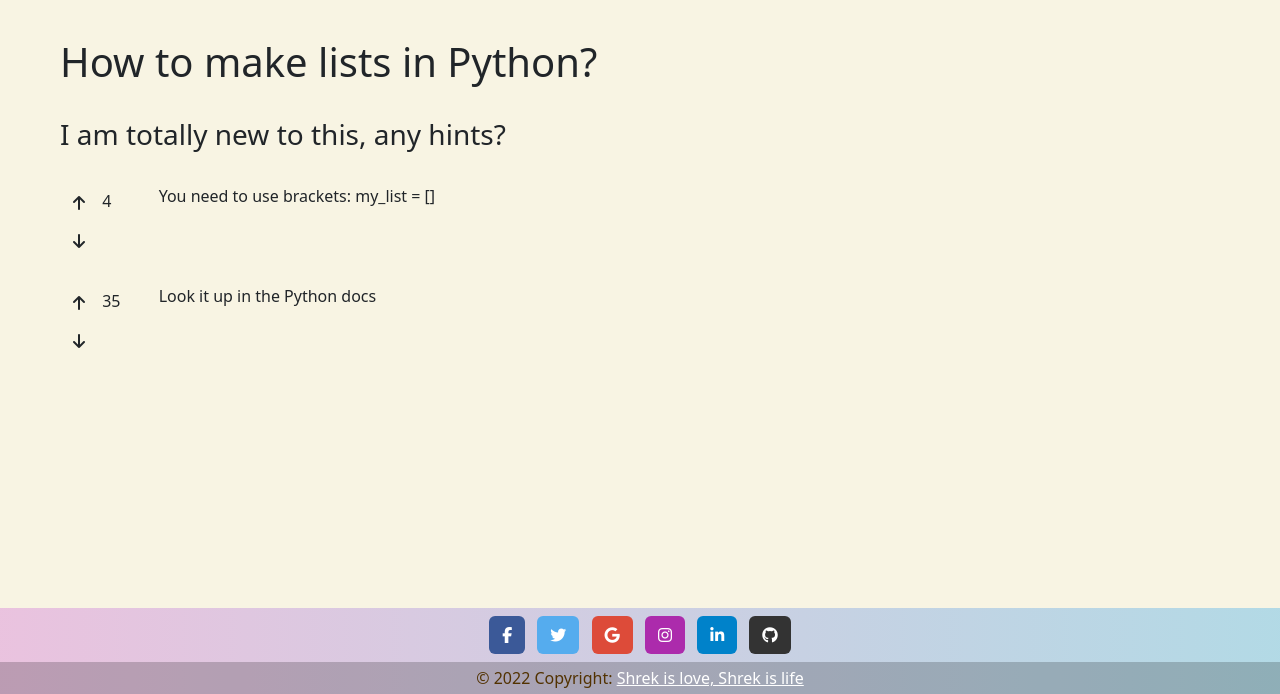
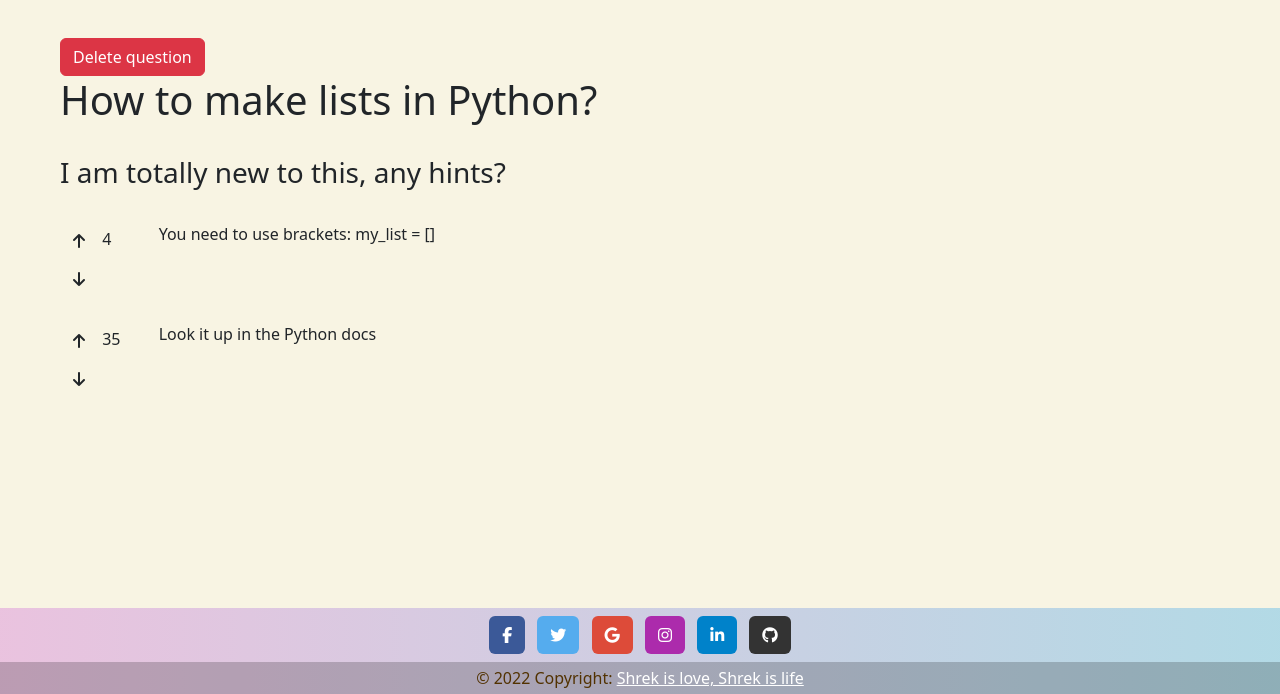
Before and after one commit to Zachiel/ask-mate-python, a Flask app: page /question/1 in a window 1280 px wide. Shown: the part 106-800 px from the top of the page. Run offline with Flask 2, Linux system fonts and the light colour scheme; some libraries are stand-ins or nearby versions.

Commit message:
base code for start

```diff
--- a/server.py
+++ b/server.py
@@ -1,5 +1,5 @@
 """AskMate server route management."""
-from flask import Flask, render_template, request
+from flask import Flask, render_template, request, redirect
 import data_handler
 
 app = Flask(__name__, static_url_path='/static')
@@ -47,6 +47,10 @@ def question(question_id):
             answers_send_list.append(answer)
     return render_template('display_question.html', question=question_send, answers=answers_send_list)
 
+@app.route("/question/<question_id>/delete")
+def delete_question(question_id):
+    print("delete")
+    return redirect("/list")
 
 if __name__ == "__main__":
     app.run(debug=True, host='0.0.0.0', port=5000)
--- a/templates/display_question.html
+++ b/templates/display_question.html
@@ -1,6 +1,11 @@
 {% extends 'base.html' %} {% block title %} Display a question {% endblock %}
 {% block content %}
 <div class="container-fluid my-5 pt-5 w-100">
+    <div class="row">
+        <form action="delete" method="POST">
+            <button type="submit" class="btn btn-danger">Delete question</button>
+        </form>
+    </div>
     <div class="row"><h1>{{question['title']}}</h1></div><br>
     <div class="row"><h3>{{question['message']}}</h3></div><br>
     {% for answer in answers %}
```
